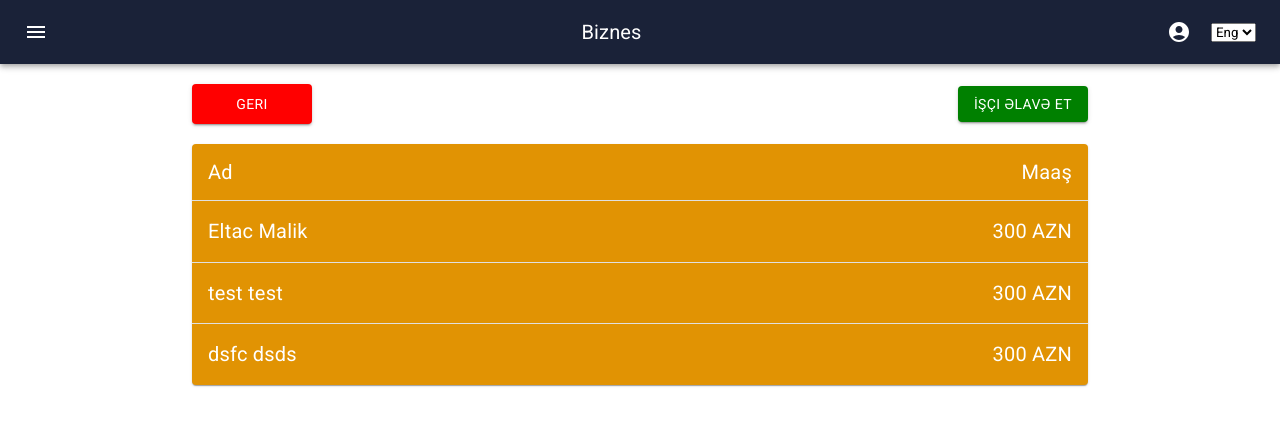
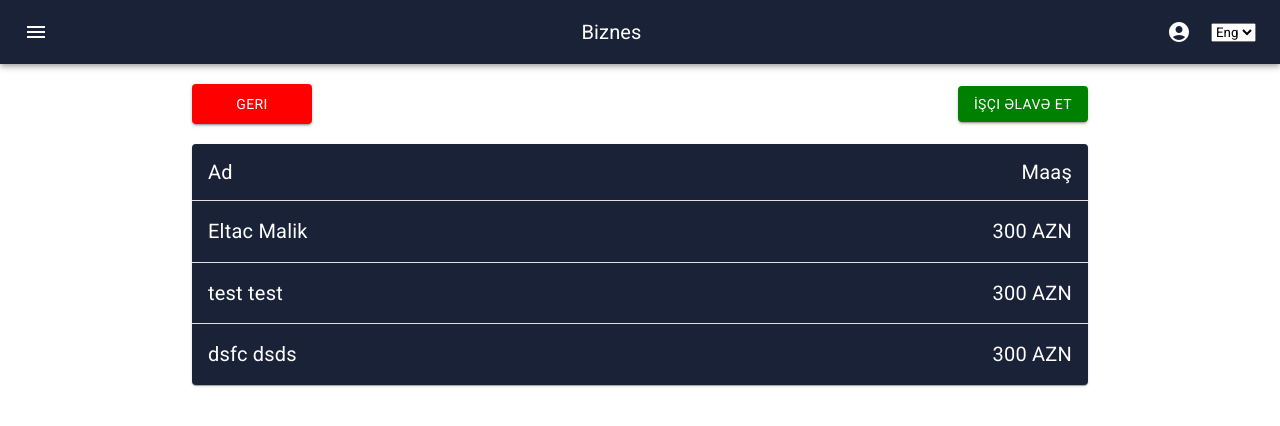
Before and after one commit to eltac-malik/bms, a React (Create React App) app: page /employeer in a window 1280 px wide. Shown: the top 426 px of the page. Built offline with nearby package versions, Linux system fonts and the light colour scheme; data requests are answered from the project's data file.

Commit message:
feat/change-color

```diff
--- a/src/App.css
+++ b/src/App.css
@@ -65,7 +65,7 @@
 {
   margin-top: 20px;
   width: 70% !important;
-  background-color: rgb(225, 147, 3) !important;
+  background-color: #1A2238 !important;
 }
 
 .button-mui
```
